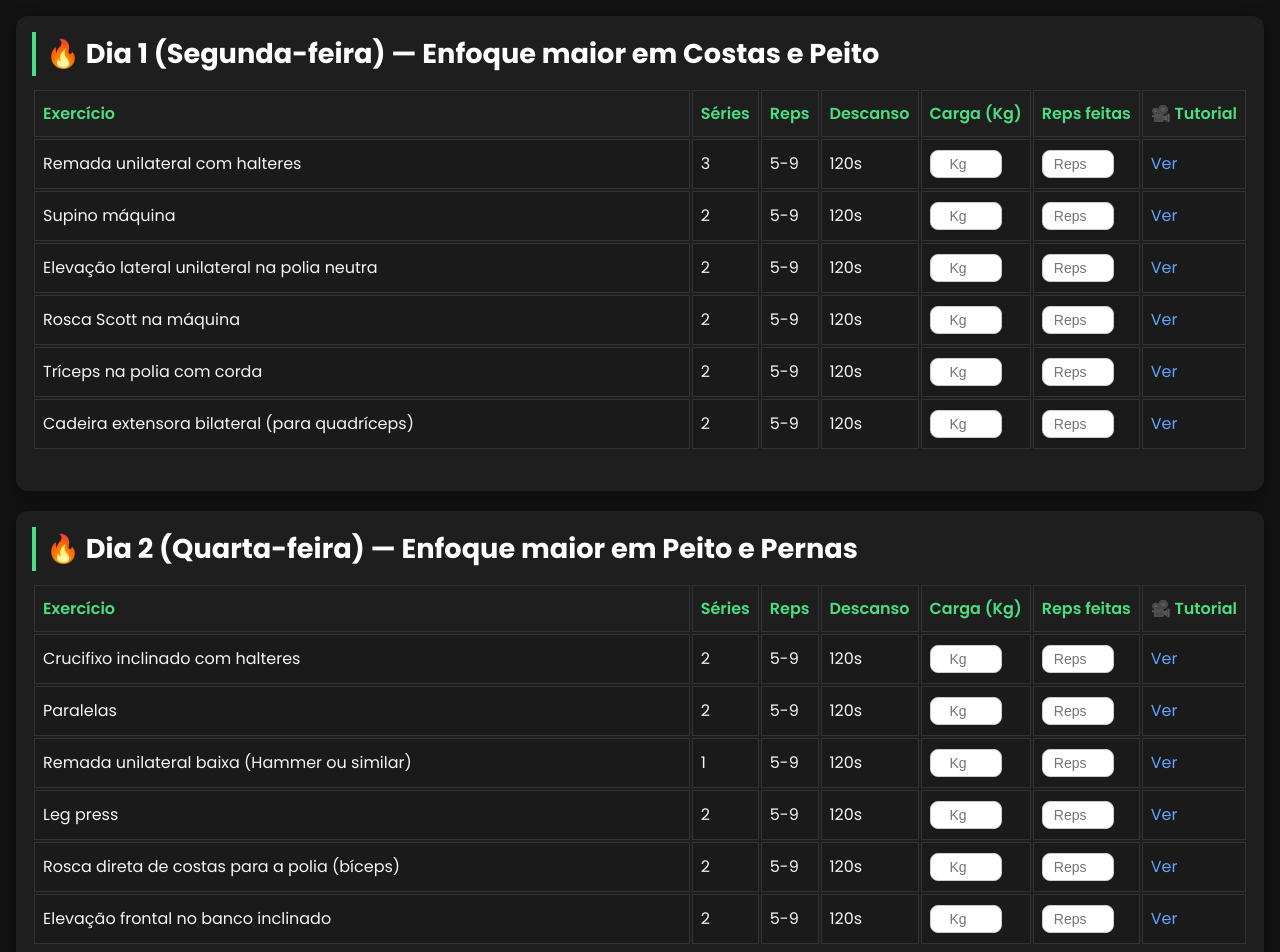
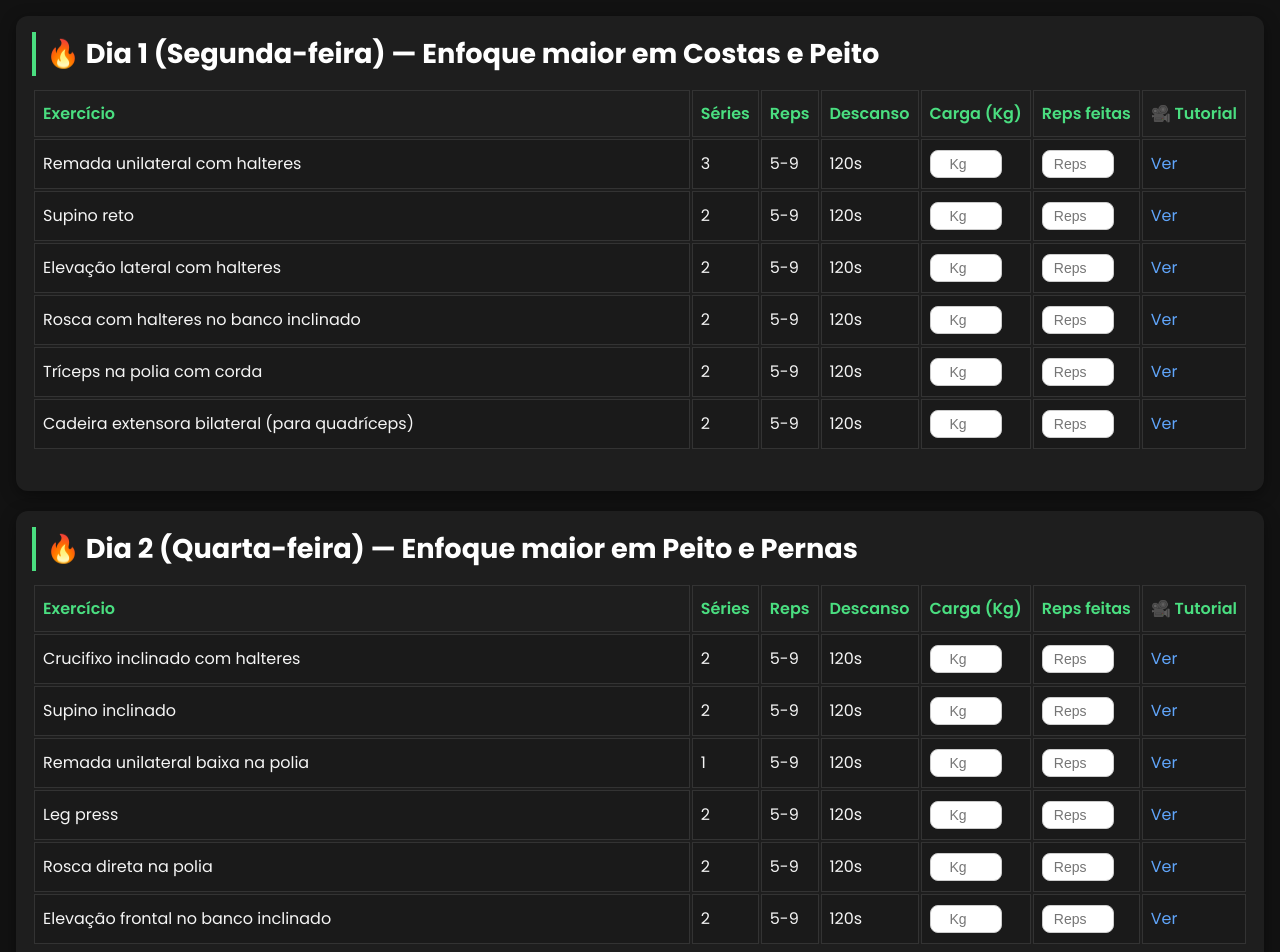
Before and after one commit to gabrielfontesdesousa/MyTrainingSite, a plain HTML site: page index.html in a window 1280 px wide. Shown: the top 952 px of the page. Drawn offline with Linux system fonts and the light colour scheme.

Commit message:
mudando exercicios

```diff
--- a/index.html
+++ b/index.html
@@ -35,7 +35,7 @@
           <td><a href="#" target="_blank">Ver</a></td>
         </tr>
         <tr>
-          <td>Supino máquina</td>
+          <td>Supino reto</td>
           <td>2</td>
           <td>5-9</td>
           <td>120s</td>
@@ -44,7 +44,7 @@
           <td><a href="#" target="_blank">Ver</a></td>
         </tr>
         <tr>
-          <td>Elevação lateral unilateral na polia neutra</td>
+          <td>Elevação lateral com halteres</td>
           <td>2</td>
           <td>5-9</td>
           <td>120s</td>
@@ -53,7 +53,7 @@
           <td><a href="#" target="_blank">Ver</a></td>
         </tr>
         <tr>
-          <td>Rosca Scott na máquina</td>
+          <td>Rosca com halteres no banco inclinado</td>
           <td>2</td>
           <td>5-9</td>
           <td>120s</td>
@@ -105,16 +105,16 @@
           <td><a href="#" target="_blank">Ver</a></td>
         </tr>
         <tr>
-          <td>Paralelas</td>
+          <td>Supino inclinado</td>
           <td>2</td>
           <td>5-9</td>
           <td>120s</td>
-          <td><input type="number" placeholder="Kg" class="weight-input" data-exercicio="paralelas" /></td>
-          <td><input type="number" placeholder="Reps" class="reps-input" data-exercicio="paralelas" /></td>
+          <td><input type="number" placeholder="Kg" class="weight-input" data-exercicio="inclinado" /></td>
+          <td><input type="number" placeholder="Reps" class="reps-input" data-exercicio="inclinado" /></td>
           <td><a href="#" target="_blank">Ver</a></td>
         </tr>
         <tr>
-          <td>Remada unilateral baixa (Hammer ou similar)</td>
+          <td>Remada unilateral baixa na polia</td>
           <td>1</td>
           <td>5-9</td>
           <td>120s</td>
@@ -132,7 +132,7 @@
           <td><a href="#" target="_blank">Ver</a></td>
         </tr>
         <tr>
-          <td>Rosca direta de costas para a polia (bíceps)</td>
+          <td>Rosca direta na polia</td>
           <td>2</td>
           <td>5-9</td>
           <td>120s</td>
@@ -194,7 +194,7 @@
           <td><a href="#" target="_blank">Ver</a></td>
         </tr>
         <tr>
-          <td>Crucifixo inverso</td>
+          <td>Crucifixo inverso na polia unilateral</td>
           <td>2</td>
           <td>5-9</td>
           <td>120s</td>
@@ -230,7 +230,7 @@
           <td><a href="#" target="_blank">Ver</a></td>
         </tr>
         <tr>
-          <td>Tríceps de costas para polia (bilateral)</td>
+          <td>Tríceps frances na polia</td>
           <td>1</td>
           <td>—</td>
           <td>120s</td>
```
